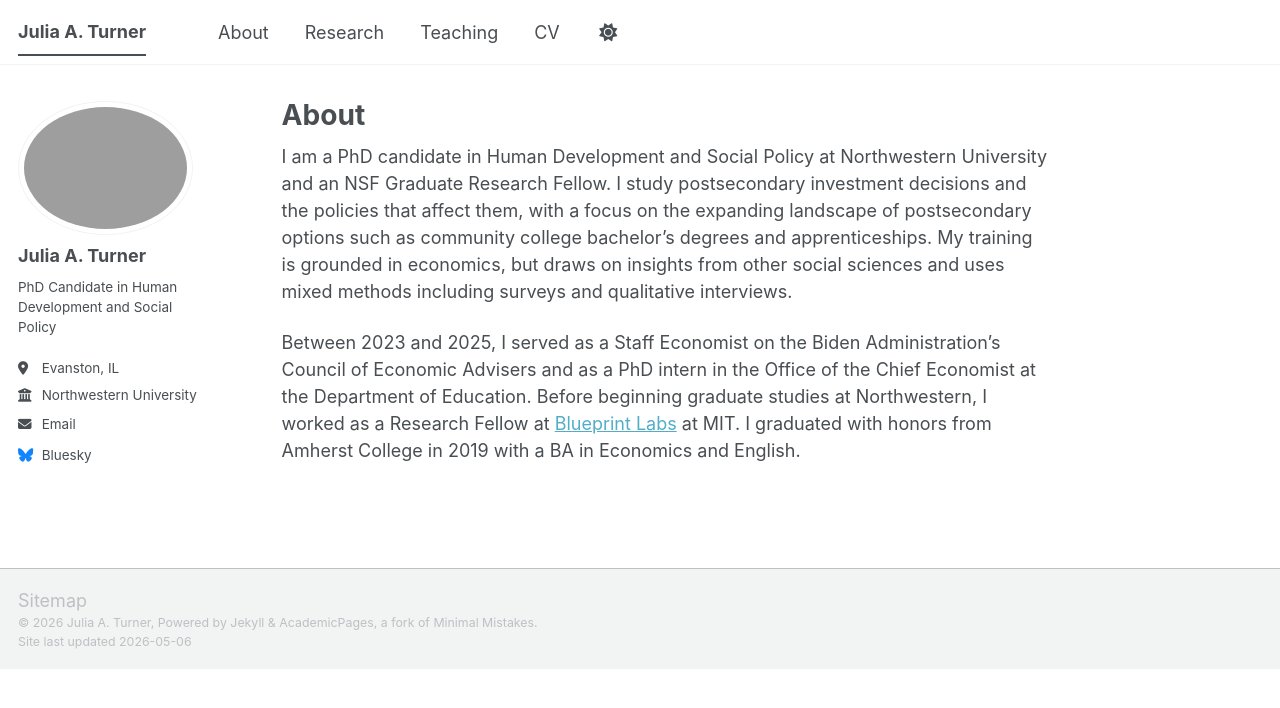
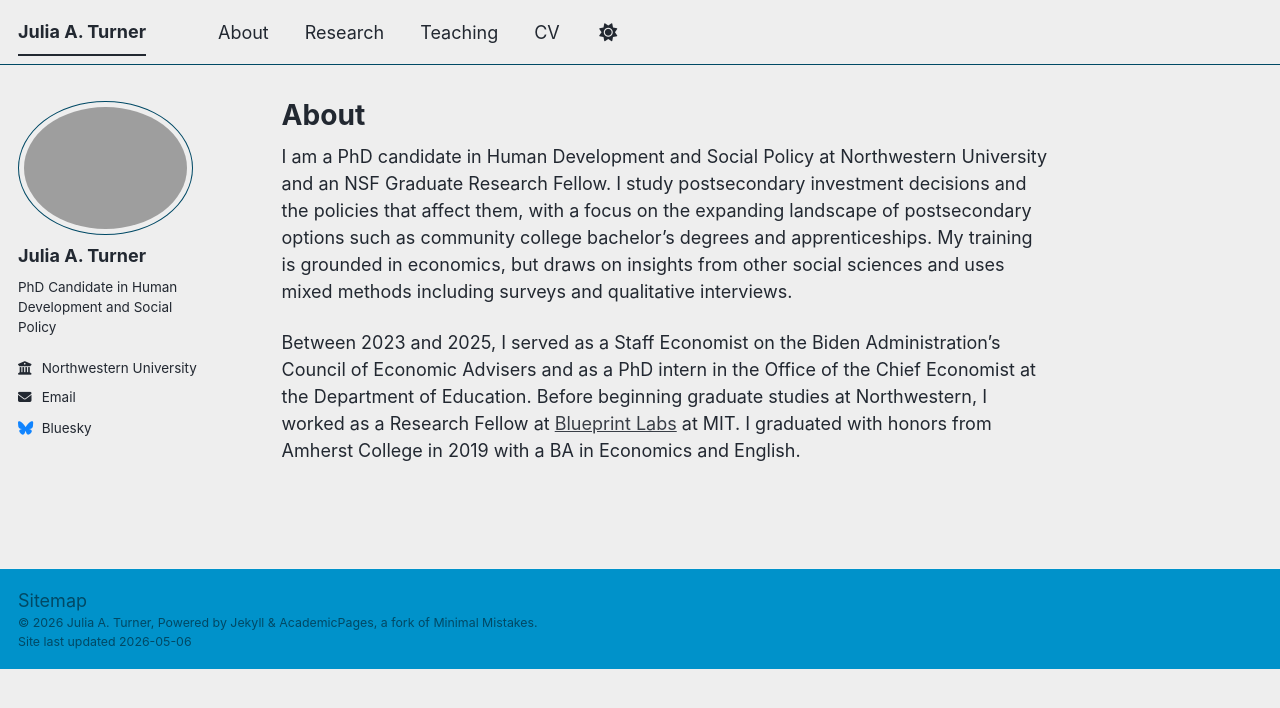
Before and after one commit to julia-a-turner/julia-a-turner.github.io, a Jekyll site: the page built from _pages/about.md, in a window 1280 px wide. Shown: the top 708 px of the page. Built offline with Jekyll 4.4.1, drawn with Linux system fonts in a browser that asks for light colours; a script bundle is joined from its source files by our own code; library files that are not in the unit come from our copies.

Commit message:
Update _config.yml

```diff
--- a/_config.yml
+++ b/_config.yml
@@ -8,7 +8,7 @@
 
 # Basic Site Settings
 locale                   : "en-US"
-site_theme               : "default" # The available themes options are "default", "air", "sunrise", "mint", "dirt" and "contrast"
+site_theme               : "air" # The available themes options are "default", "air", "sunrise", "mint", "dirt" and "contrast"
 title                    : "Julia A. Turner"
 title_separator          : "-"
 name                     : &name "Julia A. Turner"
@@ -27,7 +27,7 @@
   name             : "Julia A. Turner"
   pronouns         : # example: "she/her"
   bio              : "PhD Candidate in Human Development and Social Policy"
-  location         : "Evanston, IL"
+  location         :
   employer         : "Northwestern University"
   uri              : # URL
   email            : "juliaturner@u.northwestern.edu"
```
